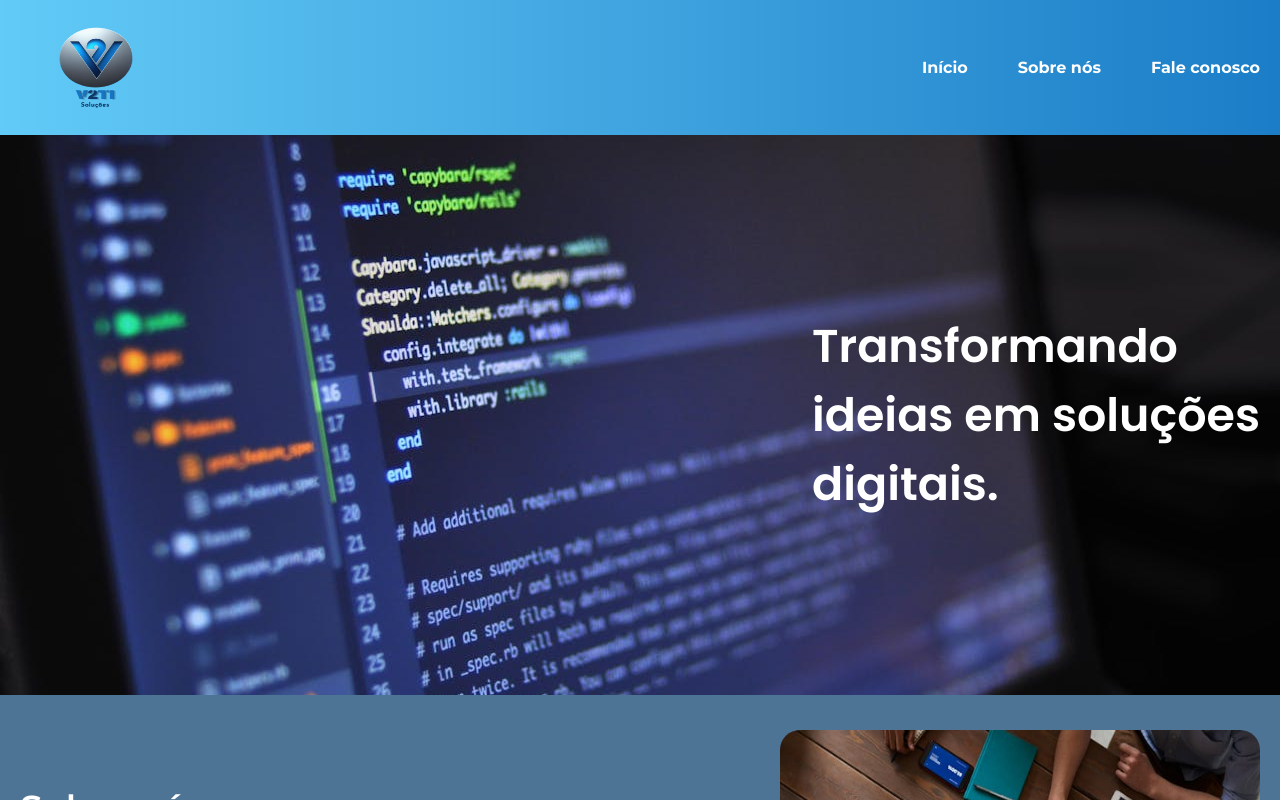
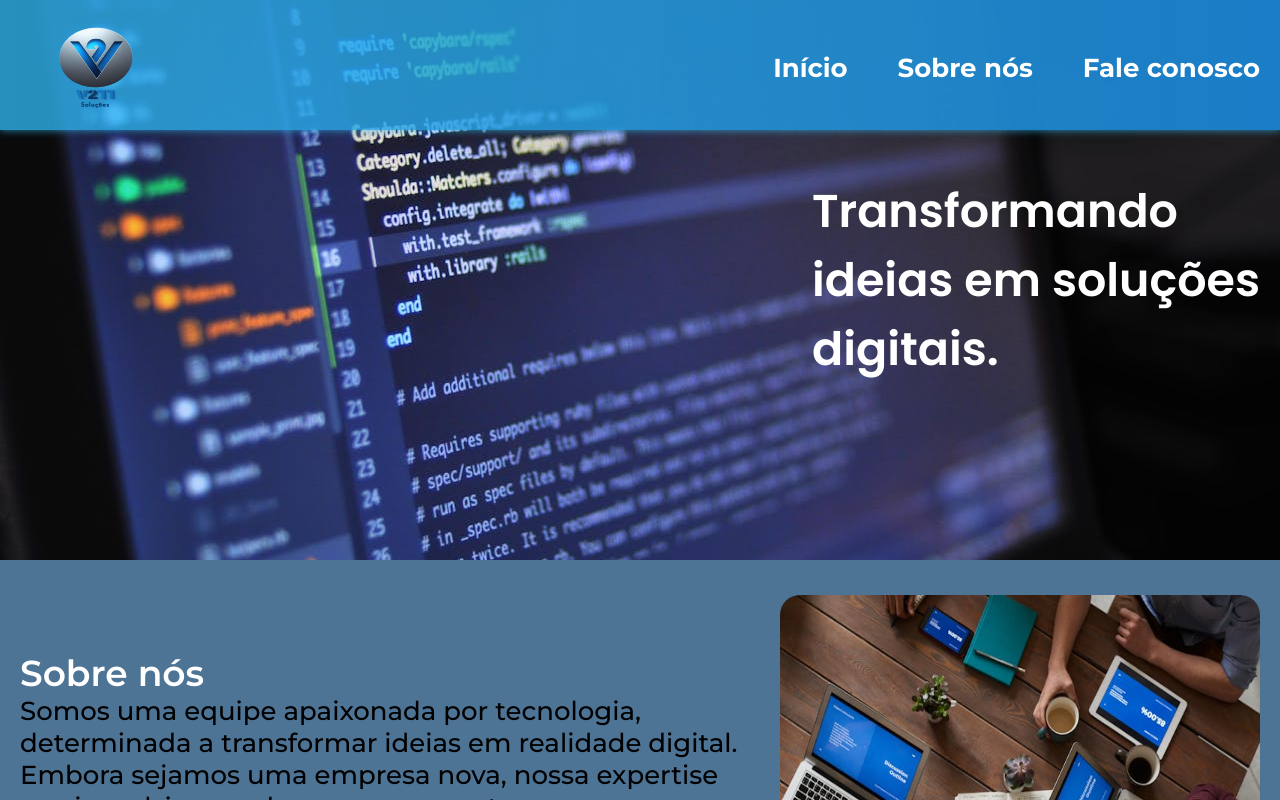
Before and after one commit to victorwanderley1/landing-page-v2ti, an Angular app: page / in a window 1280 px wide. Shown: the top 800 px of the page. Built offline with nearby package versions, Linux system fonts and the light colour scheme.

Commit message:
LPV-2 feat: adicionando novos estilos ao header e menu

```diff
--- a/src/app/components/header/header.component.html
+++ b/src/app/components/header/header.component.html
@@ -1,4 +1,4 @@
-<header class="pad-20">
+<header class="pad-20" [ngClass]="{'rolagem': isScrolled}">
     <img ngSrc="./assets/logo.png" width="150" height="125" alt="V2TI Soluções"/>
     <div class="menu-links">
         <a href="#beggin">Início</a>
--- a/src/app/components/header/header.component.scss
+++ b/src/app/components/header/header.component.scss
@@ -2,23 +2,37 @@
 
 header {
     display: flex;
+    width: 100%;
     justify-content: space-between;
     align-items: center;
     flex-direction: row;
     padding-top: 5px;
-    padding-bottom: 5px;
     background: -webkit-linear-gradient(0deg, $light-primary-color, $primary-color);
+    position: fixed;
+    top: 0;
+    left: 0;
+    transition: .5s;
+    z-index: 99999;
+    box-shadow: 0 0 8px $light-primary-color;
 
     .menu-links {
         display: flex;
         gap: 50px;
 
         font-weight: 700;
-        font-size: 26;
         a{
+            font-size: 26px;
             color: $primary-text;
             text-decoration: none;
+            transition: 500ms;
         }
+        a:hover{
+            color: yellowgreen;
+            font-size: 30px;
+        }
+    }
+    &.rolagem {
+        background-color: $primary-color;
     }
 }
 
--- a/src/app/components/header/header.component.ts
+++ b/src/app/components/header/header.component.ts
@@ -1,13 +1,18 @@
-import { NgOptimizedImage } from '@angular/common';
-import { Component } from '@angular/core';
+import { CommonModule, NgOptimizedImage } from '@angular/common';
+import { Component, HostListener } from '@angular/core';
 
 @Component({
   selector: 'app-header',
   standalone: true,
-  imports: [NgOptimizedImage],
+  imports: [NgOptimizedImage, CommonModule],
   templateUrl: './header.component.html',
   styleUrl: './header.component.scss'
 })
 export class HeaderComponent {
-
+  isScrolled: boolean = false;
+  @HostListener('window:scroll', [])
+  onWindowScroll() {
+    const scrollOffset = window.pageYOffset || document.documentElement.scrollTop || document.body.scrollTop || 0;
+    this.isScrolled = scrollOffset > 10;
+  }
 }
```
